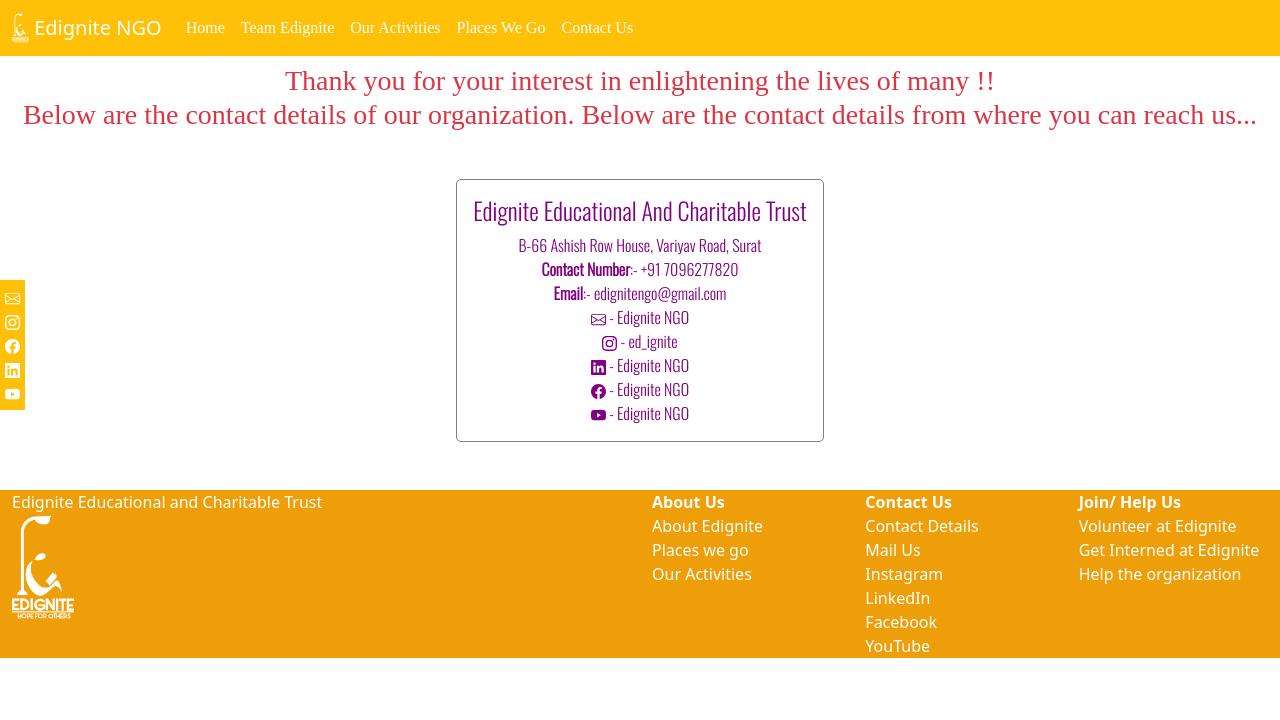
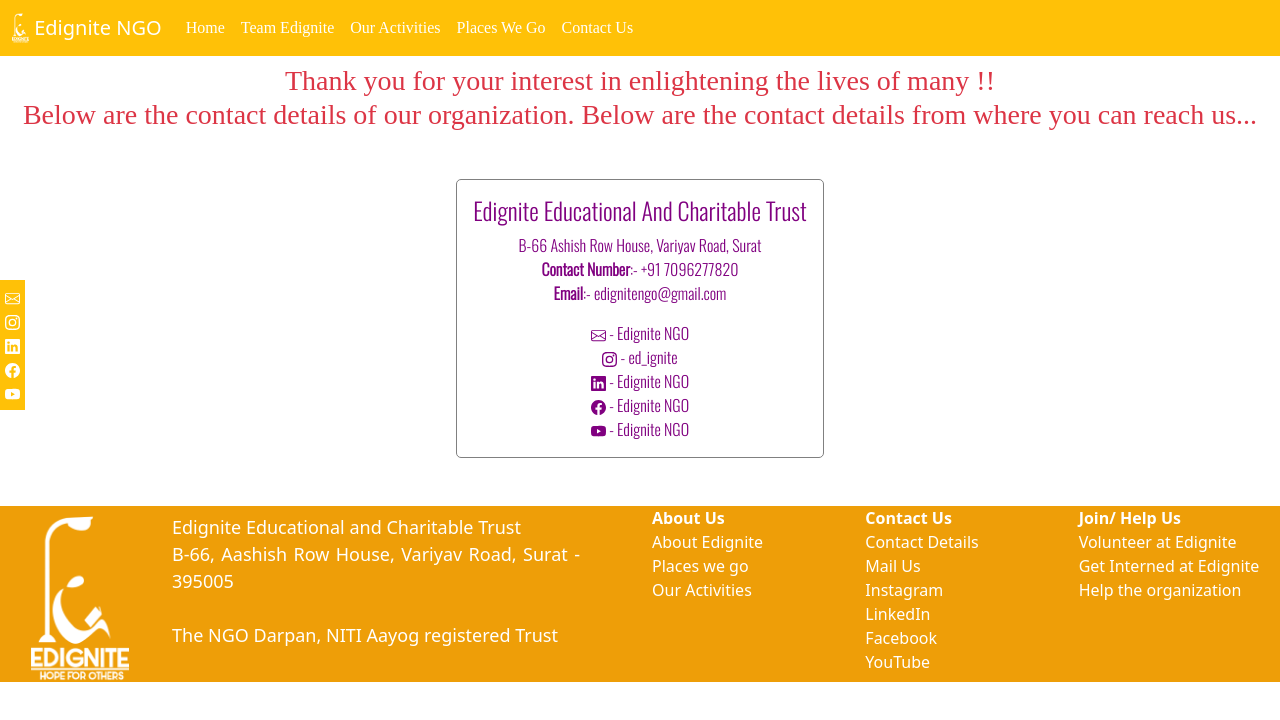
Before and after one commit to vermaprince123/edigniteNGOWebsite, a React (Create React App) app in the folder frontend/: page /contact in a window 1280 px wide. Shown: the top 720 px of the page. Built offline with nearby package versions, Linux system fonts and the light colour scheme; a web font is replaced by a local one.

Commit message:
footer and title attribute

```diff
--- a/frontend/src/App.js
+++ b/frontend/src/App.js
@@ -52,15 +52,15 @@
       </Navbar>
 
       <div className="app-sm bg-warning">
-        <a href="mailto:edignitengo@gmail.com?subject=Message to Edignite Team" target="_blank" className="cnt-sm-lnk"><Envelope size={15} /></a><br />
-        <a href="https://www.instagram.com/ed_ignite/" target="_blank"><Instagram size={15} /></a><br />
-        <a href="https://www.facebook.com/socialindiagroup.in" target="_blank"><Facebook size={15} /></a><br />
-        <a href="https://www.linkedin.com/company/edignite-ngo/" target="_blank"><Linkedin size={15} /></a><br />
-        <a href="https://www.youtube.com/channel/UCJWu4OJBlFmFPF4sQpD6JIg" target="_blank"><Youtube size={15} /></a>
+        <a title="Mail Us" href="mailto:edignitengo@gmail.com?subject=Message to Edignite Team" target="_blank" className="cnt-sm-lnk"><Envelope size={15} /></a><br />
+        <a title="Go to our Instagram Page" href="https://www.instagram.com/ed_ignite/" target="_blank"><Instagram size={15} /></a><br />
+        <a title="Go to our LinkedIn Page" href="https://www.linkedin.com/company/edignite-ngo/" target="_blank"><Linkedin size={15} /></a><br />
+        <a title="Go to out Facebook Page" href="https://www.facebook.com/socialindiagroup.in" target="_blank"><Facebook size={15} /></a><br />
+        <a title="Go to our YouTube channel" href="https://www.youtube.com/channel/UCJWu4OJBlFmFPF4sQpD6JIg" target="_blank"><Youtube size={15} /></a>
       </div>
 
       <Routes>
-        <Route exact path="/:" element={<Homepage />} errorElement={<Homepage />}/>
+        <Route exact path="/" element={<Homepage />} errorElement={<Homepage />}/>
         <Route exact path="/" element={<Homepage />} />
         <Route exact path="/places" element={<Places />} />
         <Route exact path="/team" element={<Team />} />
--- a/frontend/src/Components/Contact/contact.js
+++ b/frontend/src/Components/Contact/contact.js
@@ -13,15 +13,15 @@
         <Container>
             <div className="text-center">
                 <div className="cnt-dt my-5 p-3">
-                    <h4>Edignite Educational And Charitable Trust</h4>
+                    <address><h4>Edignite Educational And Charitable Trust</h4>
                     B-66 Ashish Row House, Variyav Road, Surat <br/>
                     <b>Contact Number</b>:- +91 7096277820   <br/>
-                    <b>Email</b>:- edignitengo@gmail.com <br/>
-                    <a href="mailto:edignitengo@gmail.com?subject=Message to Edignite Team"  target="_blank"className="cnt-sm-lnk"><Envelope size={15} /> - Edignite NGO</a> <br/>
-                    <a href="https://www.instagram.com/ed_ignite/" target="_blank" className="cnt-sm-lnk"><Instagram size={15} /> - ed_ignite</a> <br/>
-                    <a href="https://www.linkedin.com/company/edignite-ngo/"  target="_blank"className="cnt-sm-lnk"><Linkedin size={15} /> - Edignite NGO</a> <br/>
-                    <a href="https://www.facebook.com/socialindiagroup.in"  target="_blank"className="cnt-sm-lnk"><Facebook size={15} /> - Edignite NGO</a>  <br/>
-                    <a href="https://www.youtube.com/channel/UCJWu4OJBlFmFPF4sQpD6JIg"  target="_blank"className="cnt-sm-lnk"><Youtube size={15} /> - Edignite NGO</a> <br/>
+                    <b>Email</b>:- edignitengo@gmail.com <br/></address>
+                    <a title="Mail Us" href="mailto:edignitengo@gmail.com?subject=Message to Edignite Team"  target="_blank"className="cnt-sm-lnk"><Envelope size={15} /> - Edignite NGO</a> <br/>
+                    <a title="Go to our Instagram Page" href="https://www.instagram.com/ed_ignite/" target="_blank" className="cnt-sm-lnk"><Instagram size={15} /> - ed_ignite</a> <br/>
+                    <a title="Go to our LinkedIn Page" href="https://www.linkedin.com/company/edignite-ngo/"  target="_blank"className="cnt-sm-lnk"><Linkedin size={15} /> - Edignite NGO</a> <br/>
+                    <a title="Go to out Facebook Page" href="https://www.facebook.com/socialindiagroup.in"  target="_blank"className="cnt-sm-lnk"><Facebook size={15} /> - Edignite NGO</a>  <br/>
+                    <a title="Go to our YouTube channel" href="https://www.youtube.com/channel/UCJWu4OJBlFmFPF4sQpD6JIg"  target="_blank"className="cnt-sm-lnk"><Youtube size={15} /> - Edignite NGO</a> <br/>
 
                 </div>
             </div>
--- a/frontend/src/Components/Footer/footer.css
+++ b/frontend/src/Components/Footer/footer.css
@@ -3,6 +3,11 @@
     background-color: rgb(238, 158, 8);
     height: max-content;
     color: white;
+}
+
+.ft-img-text{
+    text-align: justify;
+    font-size: large;
 }
 
 .ft-col ul{
@@ -21,7 +26,7 @@
 }
 
 .ft-img{
-    width: 10%;
+    width: 72%;
     height: auto;
 
 }
--- a/frontend/src/Components/Footer/footer.js
+++ b/frontend/src/Components/Footer/footer.js
@@ -3,6 +3,7 @@
 import { Container, Row, Col } from "react-bootstrap";
 import './footer.css'
 import logo from '../../Images/ediLogo.png'
+import { ThreeDots } from 'react-bootstrap-icons'
 
 function Footer() {
     return (
@@ -11,34 +12,58 @@
                 <footer>
                     <Row>
                         <Col md={6} className="ft-nameimg">
-                            Edignite Educational and Charitable Trust <br/>
+                            {/* <div className="ft-img-text">
+                            <br/>
+                            <div className="footer-image">
                             <img src={logo} className="ft-img"/>
+                            </div>
+                            <div className="footer-text">
+                            Edignite Educational and Charitable Trust
+                            </div>
+                            </div> */}
+                            <Row className="mt-2">
+                                <Col md={3} className="text-center">
+                                    <div className="footer-image">
+                                        <img src={logo} className="ft-img" />
+                                    </div>
+                                </Col>
+                                <Col md={9}>
+                                    <div className="footer-text ft-img-text me-5">
+                                        Edignite Educational and Charitable Trust
+                                        <br />
+                                        B-66, Aashish Row House, Variyav Road, Surat - 395005
+                                        <br />
+                                        <br />
+                                        The NGO Darpan, NITI Aayog registered Trust
+                                    </div>
+                                </Col>
+                            </Row>
                         </Col>
                         <Col md={2} className="ft-col">
                             <b>About Us</b>
                             <ul>
-                                <li><Link to="/">About Edignite</Link></li>
-                                <li><Link to="/places">Places we go</Link></li>
-                                <li><Link to="activities">Our Activities</Link></li>
+                                <li><Link title="Find about Edignite NGO" to="/">About Edignite</Link></li>
+                                <li><Link title="Find out the places where we teach" to="/places">Places we go</Link></li>
+                                <li><Link title="Look at the fun filled activities we have" to="activities">Our Activities</Link></li>
                             </ul>
                         </Col>
                         <Col md={2} className="ft-col">
                             <b>Contact Us</b>
                             <ul>
-                                <li><Link to="/contact">Contact Details</Link></li>
-                                <li><a href="mailto:edignitengo@gmail.com?subject=Message to Edignite Team"  target="_blank"className="cnt-sm-lnk">Mail Us</a></li>
-                                <li><a href="https://www.instagram.com/ed_ignite/" target="_blank">Instagram</a></li>
-                                <li><a href="https://www.linkedin.com/company/edignite-ngo/" target="_blank">LinkedIn</a></li>
-                                <li><a href="https://www.facebook.com/socialindiagroup.in" target="_blank">Facebook</a></li>
-                                <li><a href="https://www.youtube.com/channel/UCJWu4OJBlFmFPF4sQpD6JIg" target="_blank">YouTube</a></li>
+                                <li><Link title="Get contact detials of Edignite" to="/contact">Contact Details</Link></li>
+                                <li><a title="Mail Us" href="mailto:edignitengo@gmail.com?subject=Message to Edignite Team" target="_blank" className="cnt-sm-lnk">Mail Us</a></li>
+                                <li><a title="Go to our Instagram Page" href="https://www.instagram.com/ed_ignite/" target="_blank">Instagram</a></li>
+                                <li><a title="Go to our LinkedIn Page" href="https://www.linkedin.com/company/edignite-ngo/" target="_blank">LinkedIn</a></li>
+                                <li><a title="Go to out Facebook Page" href="https://www.facebook.com/socialindiagroup.in" target="_blank">Facebook</a></li>
+                                <li><a title="Go to our YouTube channel" href="https://www.youtube.com/channel/UCJWu4OJBlFmFPF4sQpD6JIg" target="_blank">YouTube</a></li>
                             </ul>
                         </Col>
                         <Col md={2} className="ft-col">
                             <b>Join/ Help Us</b>
                             <ul>
-                                <li><a href="https://bit.ly/Edignite_Joining_Form" target="_blank">Volunteer at Edignite</a></li>
-                                <li><a href="https://bit.ly/Edignite_Internship" target="_blank">Get Interned at Edignite</a></li>
-                                <li><a href="https://surveyheart.com/form/631afede7f5e8e151e450799" target="_blank">Help the organization</a></li>
+                                <li><a title="Fill out the Volunteer Joining Form" href="https://bit.ly/Edignite_Joining_Form" target="_blank">Volunteer at Edignite</a></li>
+                                <li><a title="Fill out the form for an Internship at Edignite" href="https://bit.ly/Edignite_Internship" target="_blank">Get Interned at Edignite</a></li>
+                                <li><a title="Fill out the form to Help Us in any manner" href="https://surveyheart.com/form/631afede7f5e8e151e450799" target="_blank">Help the organization</a></li>
                             </ul>
                         </Col>
                     </Row>
```
